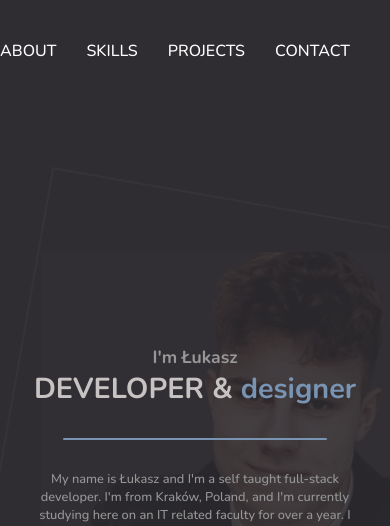
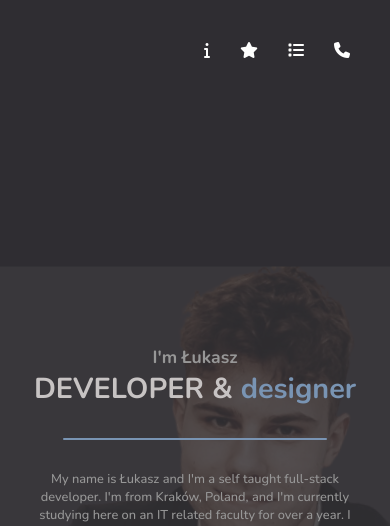
Before and after one commit to LukassF/portfolio, a website built with Vite: page index.html in a window 390 px wide. Shown: the top 526 px of the page. Built offline with nearby package versions, Linux system fonts and the light colour scheme; a script that the page names is missing; a web font is replaced by a local one.

Commit message:
navabr responsiveness

```diff
--- a/index.html
+++ b/index.html
@@ -59,15 +59,29 @@
       <main id="about">
         <nav id="navbar">
           <ul>
-            <li onclick="goTo('about')" class="nav-link">AB<span>OUT</span></li>
-            <li onclick="goTo('skills')" class="nav-link">
+            <li onclick="goTo('about')" class="nav-link link1">
+              AB<span>OUT</span>
+            </li>
+            <li onclick="goTo('about')" class="nav-link link2">
+              <i class="fa fa-info"></i>
+            </li>
+            <li onclick="goTo('skills')" class="nav-link link1">
               SKI<span>LLS</span>
             </li>
-            <li onclick="goTo('projects')" class="nav-link">
+            <li onclick="goTo('skills')" class="nav-link link2">
+              <i class="fa fa-star"></i>
+            </li>
+            <li onclick="goTo('projects')" class="nav-link link1">
               PROJ<span>ECTS</span>
             </li>
-            <li onclick="goTo('contact')" class="nav-link">
+            <li onclick="goTo('projects')" class="nav-link link2">
+              <i class="fa fa-list"></i>
+            </li>
+            <li onclick="goTo('contact')" class="nav-link link1">
               CON<span>TACT</span>
+            </li>
+            <li onclick="goTo('contact')" class="nav-link link2">
+              <i class="fa fa-phone"></i>
             </li>
           </ul>
         </nav>
--- a/styles/_section1.scss
+++ b/styles/_section1.scss
@@ -37,6 +37,20 @@
             font-size: 0.9em;
           }
         }
+
+        &.link1 {
+          display: none;
+          @media screen and (min-width: 700px) {
+            display: block;
+          }
+        }
+
+        &.link2 {
+          display: none;
+          @media screen and (max-width: 700px) {
+            display: block;
+          }
+        }
       }
     }
   }
@@ -71,12 +85,11 @@
           margin-top: -100px;
         }
 
+        @media screen and (max-width: 550px) {
+          width: 450px;
+        }
         @media screen and (max-width: 800px) {
-          opacity: 0.2;
-        }
-
-        @media screen and (max-width: 550px) {
-          width: 550px;
+          border-color: transparent;
         }
         #image-cont {
           width: 100%;
@@ -89,11 +102,20 @@
           display: grid;
           place-content: center;
 
+          @media screen and (max-width: 550px) {
+            width: 110%;
+          }
+
           img {
             height: 110%;
             width: 100%;
             object-fit: cover;
             filter: opacity(70%) grayscale(50%);
+
+            @media screen and (max-width: 800px) {
+              filter: opacity(20%) grayscale(50%);
+            }
+
             transform: rotate(10deg);
           }
         }
```
Also changed, not shown: styles/style.css, 1 other file.
